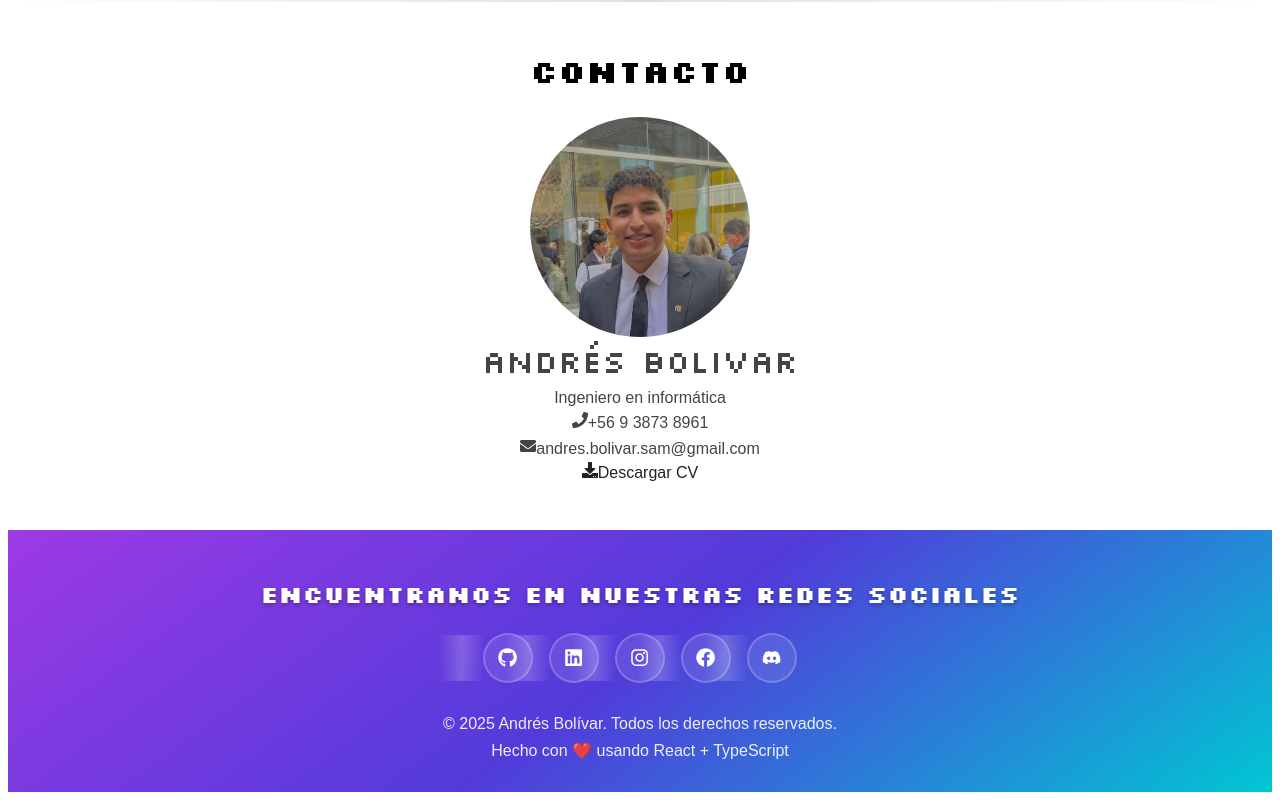
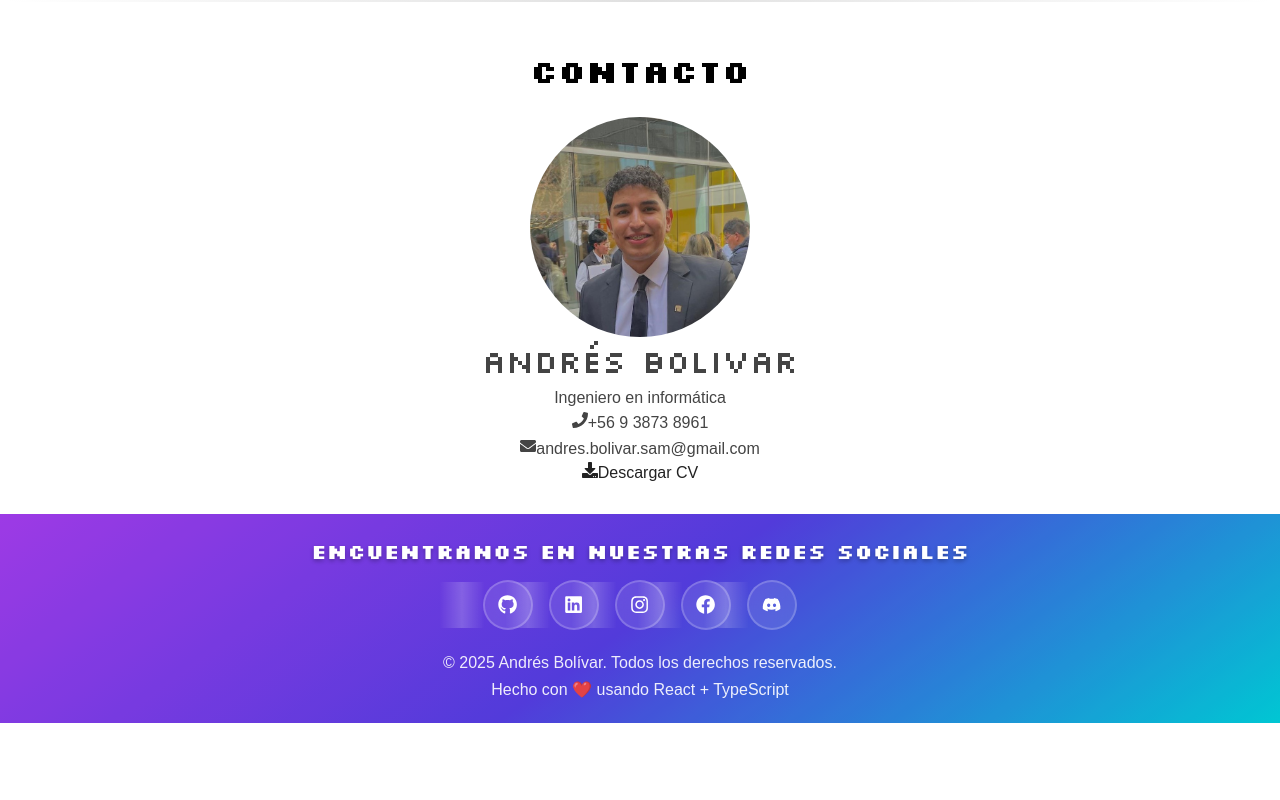
Before and after one commit to Kandriuss/portafolio, a React (Vite) app: page / in a window 1280 px wide. Shown: the part 2106-2906 px from the top of the page. After the commit the page ends 2837 px from the top, so only its background shows below. Built offline with nearby package versions, Linux system fonts and the light colour scheme; a web font is replaced by a local one.

Commit message:
Footer: Modificación del ancho, que crubra toda la pagina

```diff
--- a/src/components/Footer/Footer.module.css
+++ b/src/components/Footer/Footer.module.css
@@ -1,10 +1,25 @@
 .footer {
   background-image: linear-gradient(144deg, #AF40FF, #5B42F3 50%, #00DDEB);
-  color: white;
-  padding: 3rem 0 2rem;
-  margin-top: 3rem;
+  display: flex; /* Asegura que el contenedor sea flex */
+  flex-direction: column; /* Asegura que los elementos se alineen en columna */
+  justify-content: center; /* Centra verticalmente */
+  align-items: center; /* Centra horizontalmente */
+  min-height: 25vh; /* Reducido de 50vh a 25vh para hacerlo más pequeño */
+  width: 100vw;      /* Ocupa todo el ancho de la ventana */
+  left: 50%;
+  right: 50%;
+  transform: translateX(-50%); /* Centra el contenedor horizontalmente */
+  text-align: center; /* Asegura que el texto se centre */
+  padding: 1.5rem 0; /* Reducido el padding vertical */
+  box-sizing: border-box; /* Asegura que el padding y el border no afecten al tamaño del contenedor */
+  background-size: cover;
+  background-position: center;
   position: relative;
+  z-index: 1;
+  color: #fff; /* Para que el texto sea legible */
   overflow: hidden;
+  margin: 0;
+  margin-top: 2rem;        /* Elimina cualquier margen */
 }
 
 .footer::before {
@@ -29,7 +44,7 @@
 .content {
   display: flex;
   flex-direction: column;
-  gap: 2rem;
+  gap: 1.5rem; /* Reducido de 2rem a 1.5rem */
   align-items: center;
   text-align: center;
 }
@@ -38,11 +53,11 @@
   display: flex;
   flex-direction: column;
   align-items: center;
-  gap: 1.5rem;
+  gap: 1rem; /* Reducido de 1.5rem a 1rem */
 }
 
 .socialTitle {
-  font-size: 1.5rem;
+  font-size: 1.3rem; /* Reducido de 1.5rem a 1.3rem */
   font-weight: 600;
   margin: 0;
   text-shadow: 0 2px 4px rgba(0, 0, 0, 0.3);
--- a/src/components/Footer/Footer.tsx
+++ b/src/components/Footer/Footer.tsx
@@ -20,7 +20,7 @@ const Footer: React.FC = () => {
     },
     {
       name: 'LinkedIn',
-      url: 'https://linkedin.com/in/tu-usuario',
+      url: 'www.linkedin.com/in/andresbolviar-sam',
       icon: <FaLinkedin />
     },
     {
```
